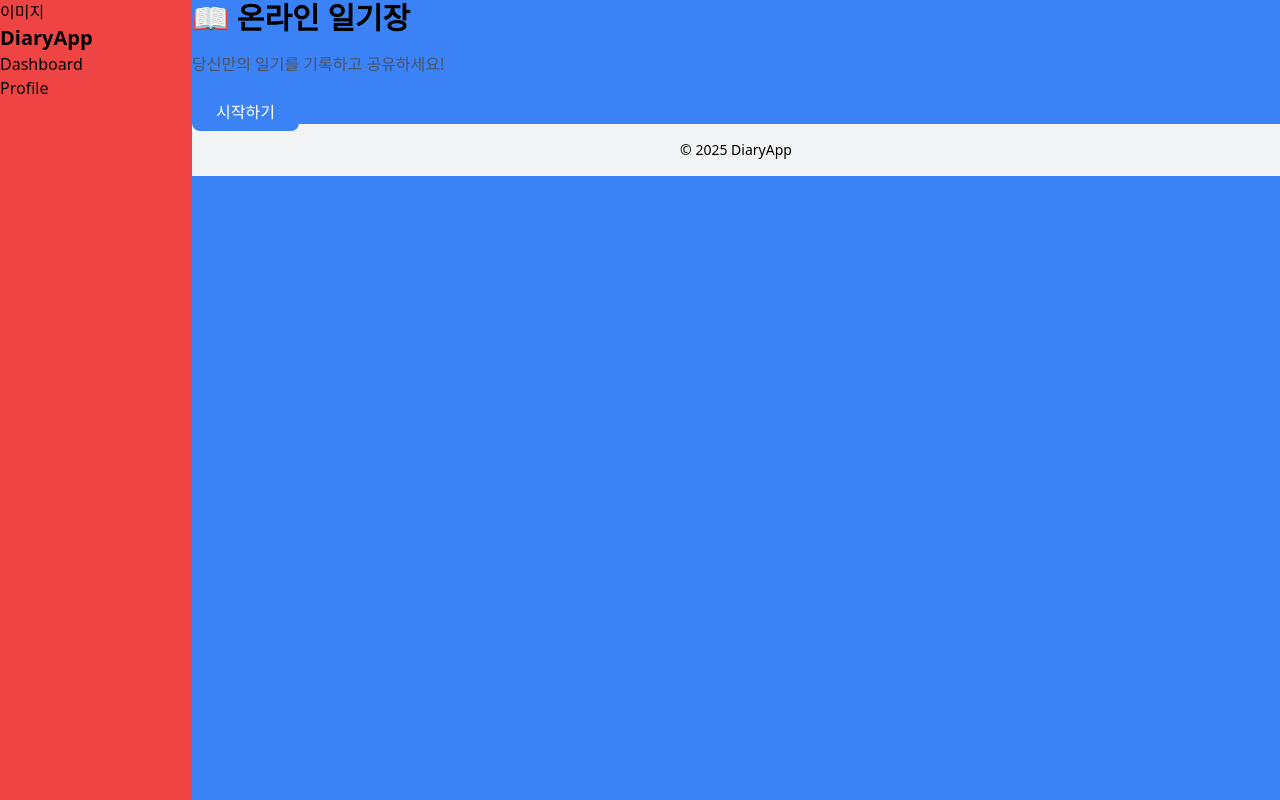
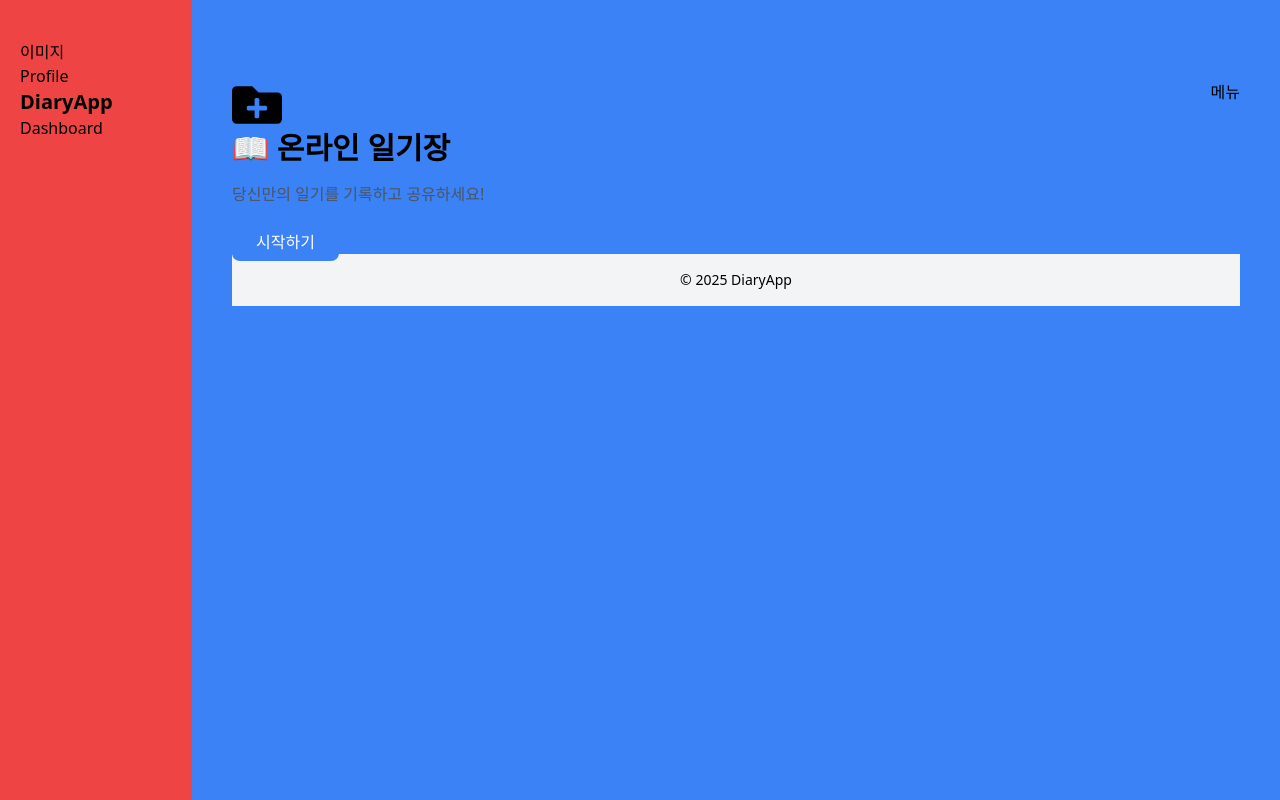
Before and after one commit to doubleTomato/onlinediary, a Next.js app in the folder diary-app/: page / in a window 1280 px wide. Built offline with nearby package versions, Linux system fonts and the light colour scheme.

Commit message:
[add] navigation bar 추가

```diff
--- a/diary-app/app/layout.tsx
+++ b/diary-app/app/layout.tsx
@@ -1,4 +1,5 @@
 import Header from "../components/header";
+import Nav from "../components/nav";
 import "./globals.css";
 export default function Layout({ children }: { children: React.ReactNode }) {
   return (
@@ -6,7 +7,8 @@ export default function Layout({ children }: { children: React.ReactNode }) {
         <body>
           <div className="flex ">
               <Header></Header>
-              <div className="size-[85%] bg-blue-500 m-auto h-lvh">
+              <div className="size-[85%] bg-blue-500 m-auto h-lvh px-10">
+                <Nav></Nav>
                 <main>{children}</main>
                 <footer className="bg-gray-100 p-4 text-center text-sm">
                   © {new Date().getFullYear()} DiaryApp
--- a/diary-app/components/header.tsx
+++ b/diary-app/components/header.tsx
@@ -1,12 +1,12 @@
 export default function Header(){
     return(
-            <header className="size-[15%] bg-red-500 h-lvh">
+            <header className="size-[15%] bg-red-500 h-lvh pt-10 pl-5">
                  <div className="max-w-4xl mx-auto h-10">
                        <nav className="flex flex-col">
                          <div>이미지</div>
+                         <a href="/profile">Profile</a>
                          <a href="/" className="text-xl font-bold">DiaryApp</a>
                          <a href="/dashboard">Dashboard</a>
-                         <a href="/profile">Profile</a>
                        </nav>
                      </div>
               </header>
--- /dev/null
+++ b/diary-app/components/nav.tsx
@@ -0,0 +1,14 @@
+import { FaFolderPlus } from "react-icons/fa";
+
+export default function Nav(){
+    return(
+            <ul className="flex justify-between pt-20">
+                <li>
+                    <FaFolderPlus size="50"/>
+                </li>
+                <li>
+                    메뉴
+                </li>
+            </ul>
+    );
+}
--- a/diary-app/package.json
+++ b/diary-app/package.json
@@ -11,7 +11,8 @@
   "dependencies": {
     "next": "^15.1.7",
     "react": "^19.0.0",
-    "react-dom": "^19.0.0"
+    "react-dom": "^19.0.0",
+    "react-icons": "^5.5.0"
   },
   "devDependencies": {
     "@eslint/eslintrc": "^3",
```
Also changed, not shown: 1 other file (tests, documents, lock files or other folders).
